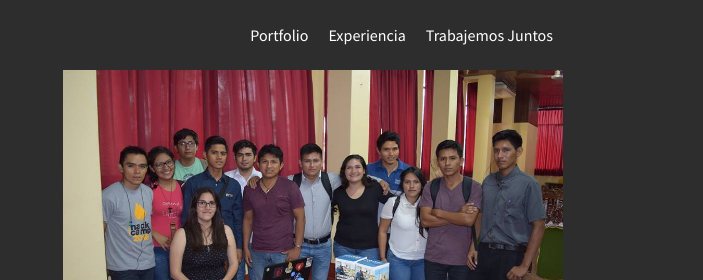
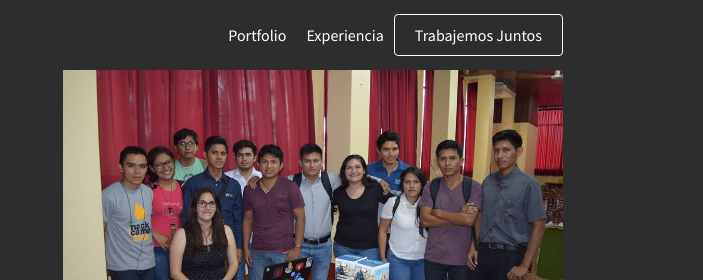
Before and after one commit to deyvisnvg/ResponsiveDesign, a plain HTML site: page index.html in a window 1280 px wide. Shown: the top 280 px of the page, 577-1280 px from the left. Drawn offline with Linux system fonts and the light colour scheme.

Commit message:
Agregando estilos a Trabajemos Juntos

```diff
--- a/css/estilos.css
+++ b/css/estilos.css
@@ -145,7 +145,6 @@ h2 {
     font-size: 24px;
     margin-bottom: 40px;
 }
-
 
 .hero {
     height: 300px;
@@ -462,6 +461,14 @@ ol li:hover {
     color: white;
 }
 
+.header ol li .border {
+  height: initial;
+  border: 1px solid white;
+  padding: 10px 20px;
+  border-radius: 4px;
+  margin: 14px 0;
+}
+
 /* Desktop First que empieze desde el MQ mas grande */
 
 @media screen and (max-width: 1024px){
@@ -577,7 +584,7 @@ ol li:hover {
     }
 
     .project-description {
-        font-size: .8em;
+        font-size: 1em;
     }
 
     .event {
--- a/index.html
+++ b/index.html
@@ -38,7 +38,7 @@
                         <a class="link" href="#eventos">Experiencia</a>
                     </li>
                     <li>
-                        <a class="link" href="#contacto">Trabajemos Juntos</a>
+                        <a class="link border" href="#contacto">Trabajemos Juntos</a>
                     </li>
                 </ol>
             </nav>
@@ -187,6 +187,8 @@
             }
         }
 
+        validation(ipad);
+
         function hideShow () {
             if (menu.classList.contains('is-active')) {
                 menu.classList.remove('is-active');
```
